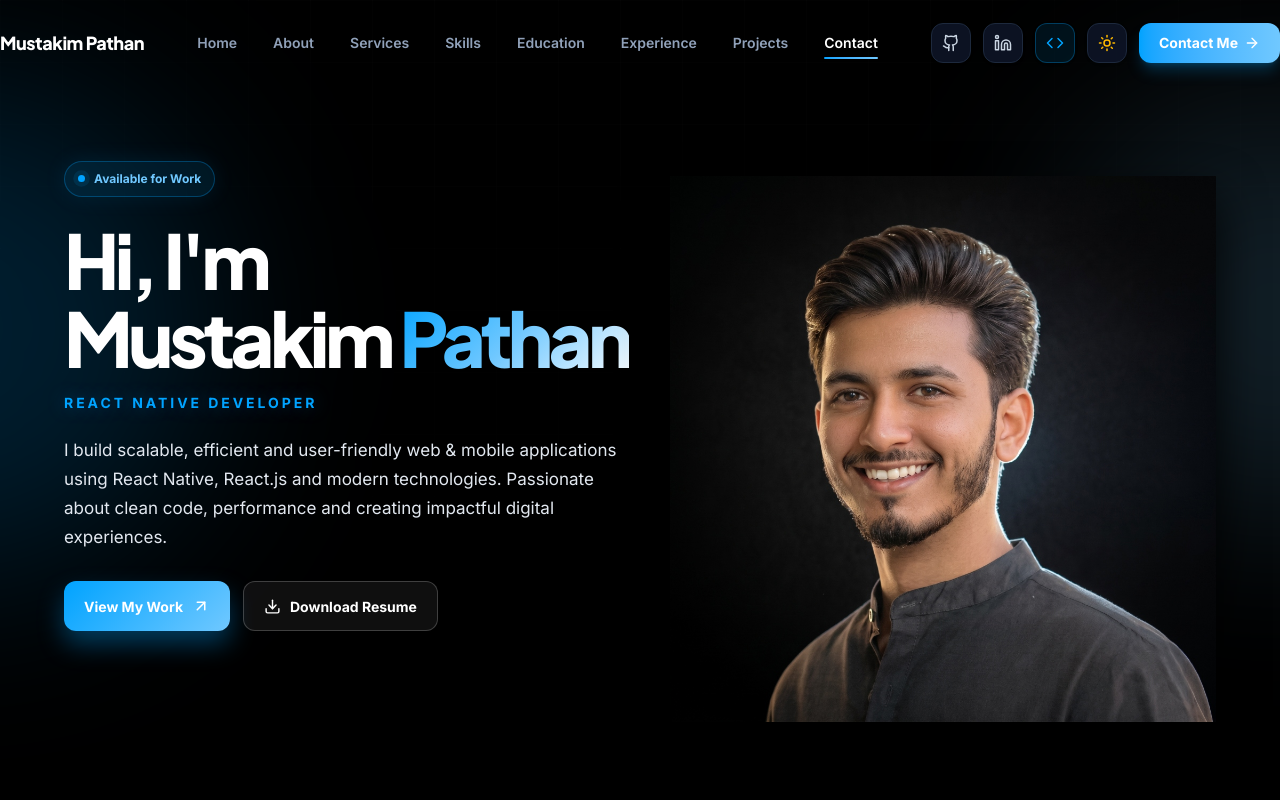
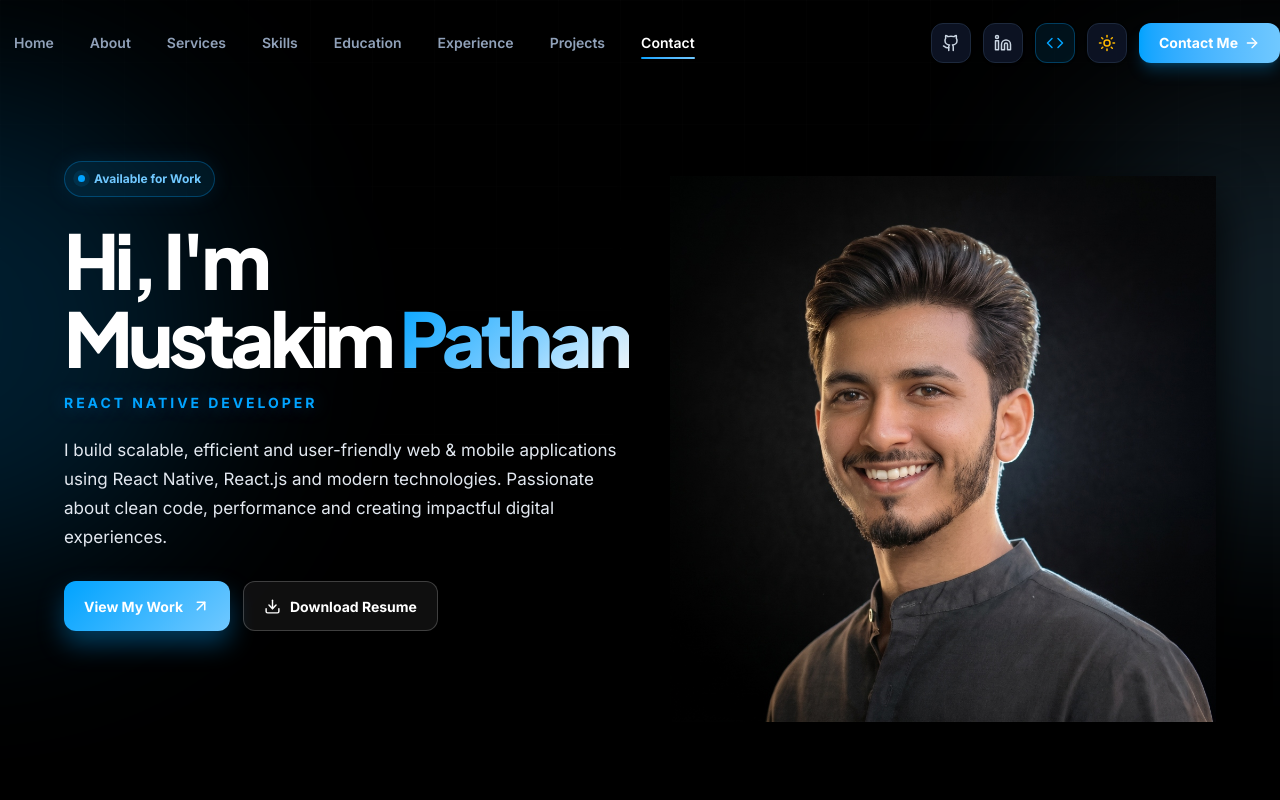
Before and after one commit to mustakim-aits/mustakim-portfolio, a React (Vite) app: page / in a window 1280 px wide. Shown: the top 800 px of the page. Built offline with nearby package versions, Linux system fonts and the light colour scheme.

Commit message:
Remove brand logo and name element completely from Navbar

```diff
--- a/src/components/Navbar.jsx
+++ b/src/components/Navbar.jsx
@@ -60,21 +60,7 @@ export const Navbar = ({ currentTheme, toggleTheme, onOpenConsole }) => {
       <div className="max-w-[1540px] mx-auto px-4 sm:px-6 lg:px-0">
         <div className="flex items-center justify-between h-20">
 
-          {/* Logo / Name */}
-          <motion.div
-            initial={{ opacity: 0, x: -20 }}
-            animate={{ opacity: 1, x: 0 }}
-            className="flex-shrink-0"
-          >
-            <a
-              href="#home"
-              className="flex items-center gap-3 text-text hover:opacity-95 transition-all group"
-            >
-              <span className="font-extrabold text-lg tracking-tight text-white font-display select-none">
-                Mustakim Pathan
-              </span>
-            </a>
-          </motion.div>
+
 
           {/* Center Desktop Navigation */}
           <nav className="hidden lg:flex items-center space-x-2">
```
